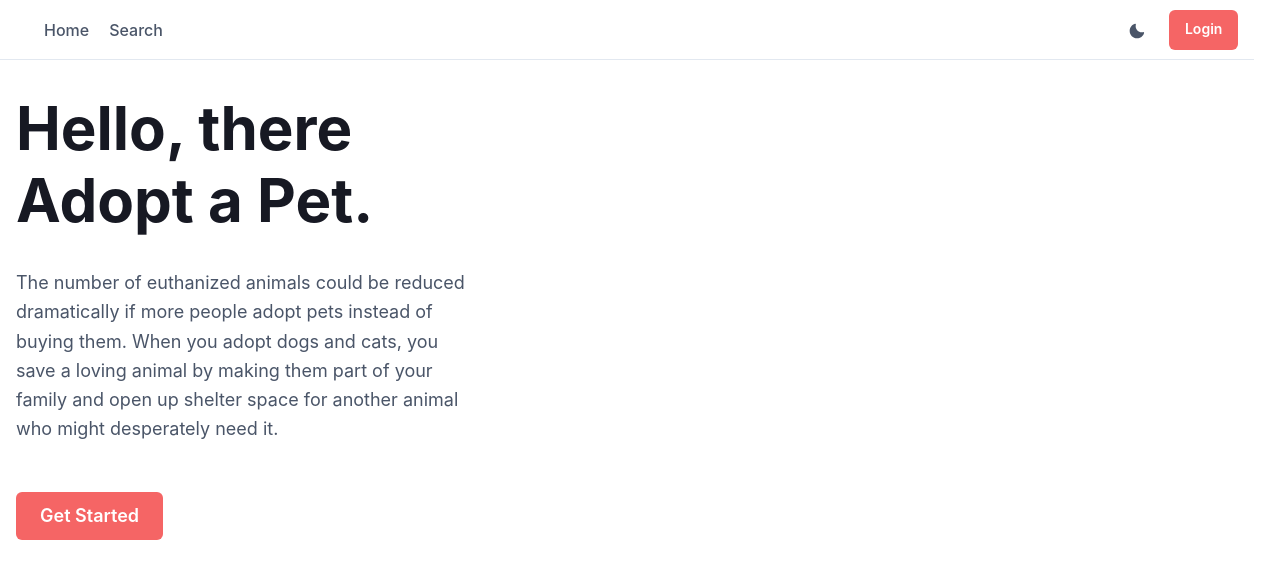
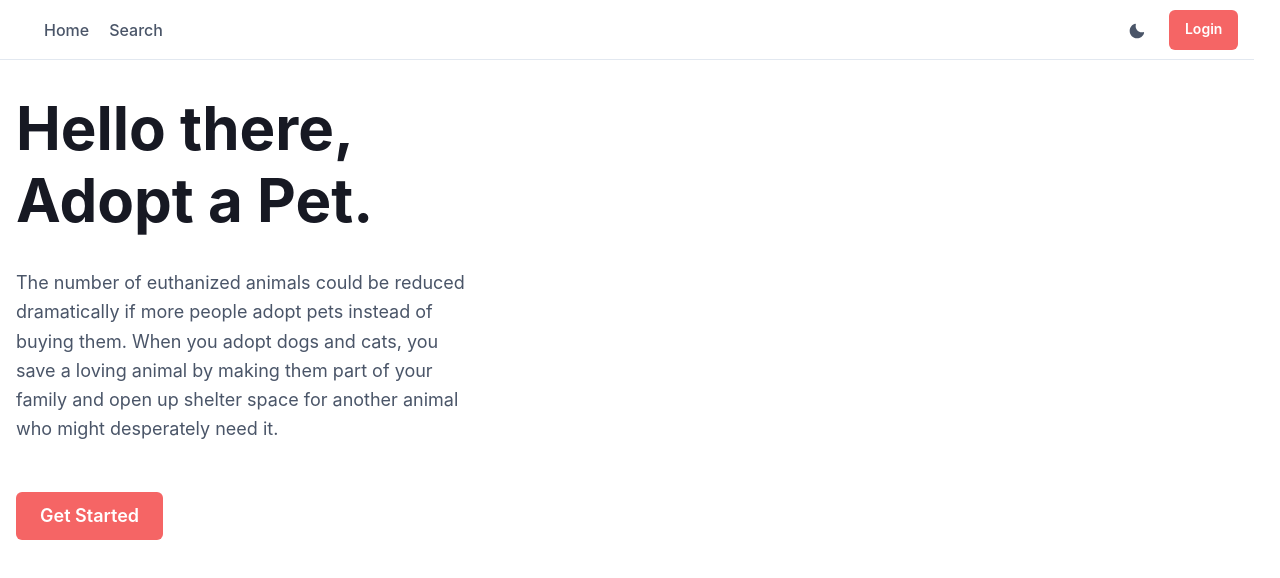
Before and after one commit to tomergriz/fs-pet-adoption-fe-tomergriz, a React (Vite) app: page / in a window 1280 px wide. Shown: the top 578 px of the page. Built offline with nearby package versions, Linux system fonts and the light colour scheme.

Commit message:
home page improve

```diff
--- a/Pages/HomePage.jsx
+++ b/Pages/HomePage.jsx
@@ -12,7 +12,7 @@ export default function CallToActionWithVideo() {
             <Stack
                 direction={{ base: "column", md: "row" }}
                 spacing={{ base: 10, md: 12 }}
-        alignItems="center"
+                alignItems="flex-start"
                 justifyContent="center"
             >
                 <Flex
@@ -30,13 +30,13 @@ export default function CallToActionWithVideo() {
                         mb={{ base: 4, md: 8 }}
                         color={useColorModeValue("gray.900", "white")}
                     >
-            Hello,{" "}
+                        Hello{" "}
                         {currentUser?.firstName ? (
                             <>
-                {currentUser.firstName} {currentUser.lastName}
+                                {currentUser.firstName} {currentUser.lastName},
                             </>
                         ) : (
-              "there"
+                            "there,"
                         )}
                         <br />
                         Adopt a Pet.
@@ -49,9 +49,9 @@ export default function CallToActionWithVideo() {
                         lineHeight="tall"
                         textAlign={{ base: "center", md: "left" }}
                     >
-            The number of euthanized animals could be reduced dramatically if more people adopt pets instead of buying
-            them. When you adopt dogs and cats, you save a loving animal by making them part of your family and open up
-            shelter space for another animal who might desperately need it.
+                        The number of euthanized animals could be reduced dramatically if more people adopt pets instead
+                        of buying them. When you adopt dogs and cats, you save a loving animal by making them part of
+                        your family and open up shelter space for another animal who might desperately need it.
                     </Text>
                     <Button
                         as={NavLink}
```
Lines whose indentation alone changed are shown as unchanged.
